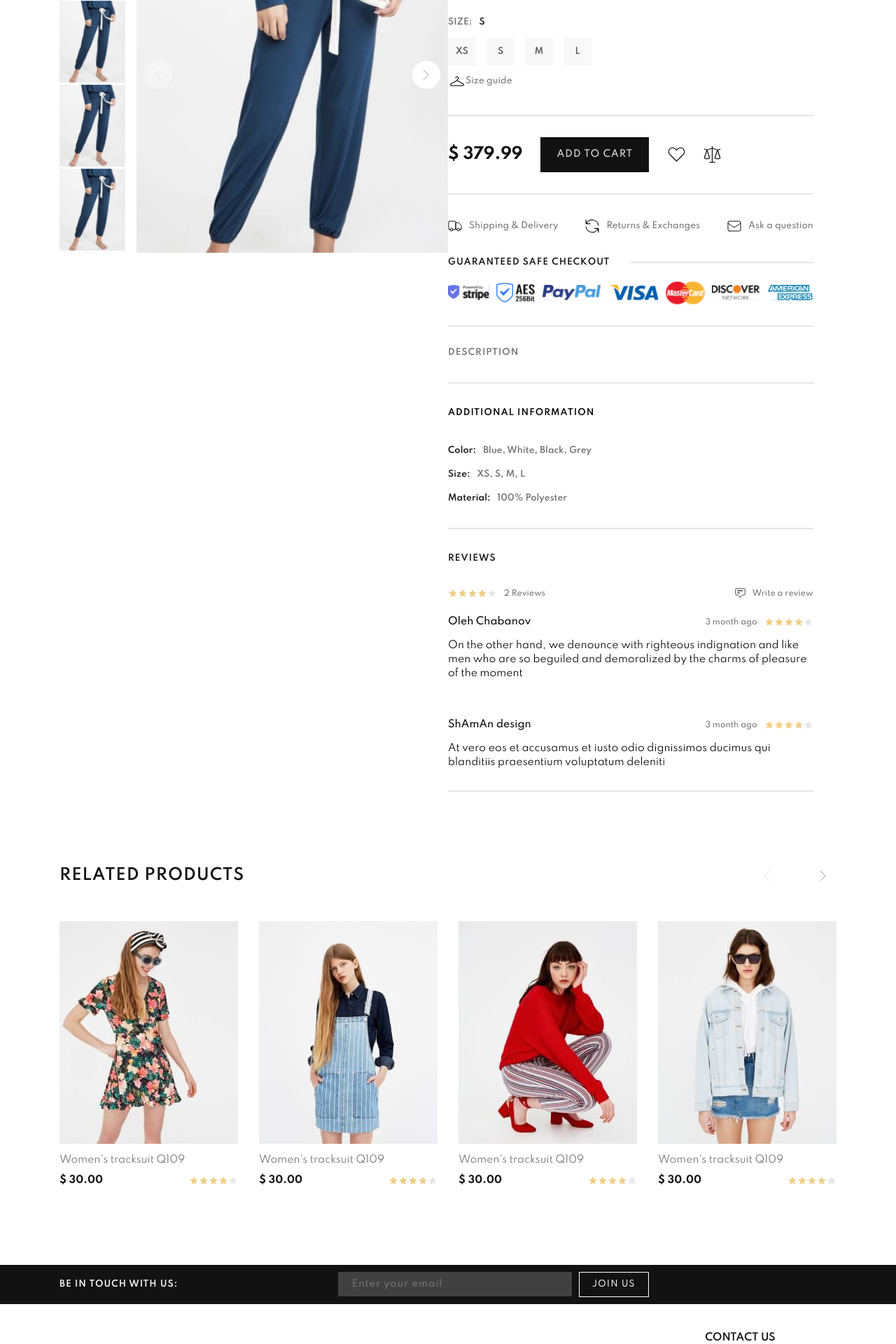
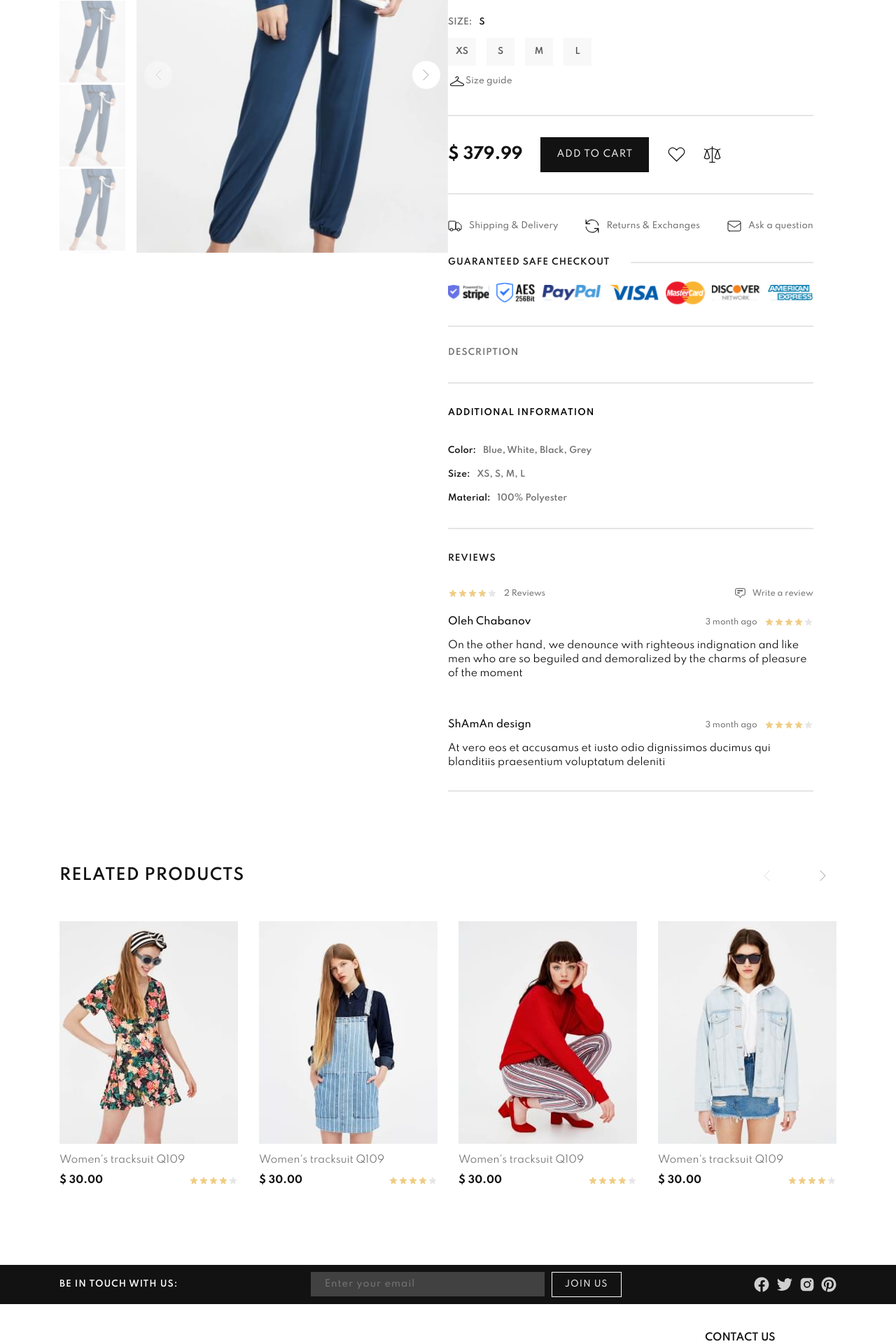
Before and after one commit to mitrofanzxc/training-shop, a React (Create React App) app: page /#/men/1 in a window 1280 px wide. Shown: the part 640-2560 px from the top of the page at 70% size. Built offline with nearby package versions, Linux system fonts and the light colour scheme.

Commit message:
refactor: product slider

```diff
--- a/src/components/Banners/Banners.scss
+++ b/src/components/Banners/Banners.scss
@@ -16,6 +16,7 @@
   }
 
   .banners__section__container__item {
+    position: relative;
     @include flexCenter;
     width: 50%;
 
@@ -24,7 +25,6 @@
     }
 
     .banner__img {
-      position: relative;
       width: 95%;
       height: auto;
     }
@@ -32,12 +32,19 @@
 
   .banners__section__container__item__title {
     position: absolute;
+    min-width: 50%;
     margin: 0;
     padding: 0;
     background-color: $color-white;
     text-align: center;
     border: none;
     border-radius: $base;
+    transition: $transition;
+
+    &:hover {
+      min-width: 100%;
+      transition: $transition;
+    }
 
     @media (max-width: $breakpoint-xxs-min) {
       width: 60%;
--- a/src/components/Blog/Blog.jsx
+++ b/src/components/Blog/Blog.jsx
@@ -16,10 +16,10 @@ const Blog = () => {
               </Link>
             </button>
           </div>
-          <ul className="blog__slider">
+          <div className="blog__slider">
             {BlogInfo.map((BlogInfoItem) => {
               return (
-                <li className="blog__slider__item">
+                <div className="blog__slider__item">
                   <img
                     className="blog__img"
                     src={BlogInfoItem.img}
@@ -31,10 +31,10 @@ const Blog = () => {
                       {BlogInfoItem.description}
                     </div>
                   </div>
-                </li>
+                </div>
               );
             })}
-          </ul>
+          </div>
         </div>
       </section>
     </>
--- a/src/components/Blog/Blog.scss
+++ b/src/components/Blog/Blog.scss
@@ -36,8 +36,7 @@
   .blog__slider {
     @include flexSpaceBetween;
     flex-wrap: wrap;
-    margin: 0;
-    margin-top: $base * 10;
+    margin: $base * 10 0 0 0;
     padding: 0;
     list-style: none;
 
@@ -102,7 +101,7 @@
         position: absolute;
         top: 55%;
         margin: 0 $base * 4 0 $base * 4;
-        padding: $base * 5 0 0 $base * 3;
+        padding: $base * 5 $base 0 $base;
         background-color: $color-white;
 
         @media (max-width: $breakpoint-md-min) {
--- a/src/components/ProductCard/ProductCard.scss
+++ b/src/components/ProductCard/ProductCard.scss
@@ -65,26 +65,6 @@
             gap: $base * 3;
             margin: $base * 3 0 0 0;
             padding: 0;
-          }
-        }
-
-        .product__card__slider__vertical__item {
-          max-width: $base * 19;
-          max-height: $base * 23;
-          opacity: 0.4;
-          cursor: pointer;
-          transition: $transition;
-
-          &:hover,
-          &:focus,
-          &:active {
-            opacity: 1;
-            transition: $transition;
-          }
-
-          .product__card__slider__vertical__item__img {
-            width: 100%;
-            height: auto;
           }
         }
 
@@ -256,6 +236,17 @@
 .product__card__slider__vertical__item__img {
   width: 100%;
   height: auto;
+  cursor: pointer;
+}
+
+.swiper-slide-visible {
+  opacity: 0.4;
+  transition: $transition;
+}
+
+.swiper-slide-thumb-active {
+  opacity: 1;
+  transition: $transition;
 }
 
 // === / PRODUCT CARD ===
--- a/src/components/Socials/Socials.scss
+++ b/src/components/Socials/Socials.scss
@@ -2,8 +2,8 @@
 
 .socials__wrapper {
   @include flexSpaceBetween;
-  gap: 2%;
-  width: 10%;
+  gap: $base * 2;
+  width: 11%;
   height: auto;
 
   .socials__wrapper__item {
--- a/src/components/SubscribeSecondary/SubscribeSecondary.jsx
+++ b/src/components/SubscribeSecondary/SubscribeSecondary.jsx
@@ -1,3 +1,5 @@
+import { Socials } from "../Socials/Socials";
+
 import "./SubscribeSecondary.scss";
 
 const SubscribeSecondary = () => {
@@ -5,27 +7,22 @@ const SubscribeSecondary = () => {
     <>
       <section className="subscribe__secondary">
         <div className="inner__container">
-          <ul className="subscribe__secondary__container">
-            <li className="subscribe__secondary__container__item">
+          <div className="subscribe__secondary__container">
+            <div className="subscribe__secondary__container__item">
               <h2 className="h2">Be In Touch With Us:</h2>
-            </li>
-            <li className="subscribe__secondary__container__item email__container">
+            </div>
+            <div className="subscribe__secondary__container__item email__container">
               <input
                 type="email"
                 placeholder="Enter your email"
                 className="input__email"
               />
               <button className="button__dark">Join Us</button>
-            </li>
-            <li className="subscribe__secondary__container__item">
-              <ul className="socials__wrapper">
-                <li className="socials__wrapper__item icon"></li>
-                <li className="socials__wrapper__item icon"></li>
-                <li className="socials__wrapper__item icon"></li>
-                <li className="socials__wrapper__item icon"></li>
-              </ul>
-            </li>
-          </ul>
+            </div>
+            <div className="subscribe__secondary__container__item">
+              <Socials />
+            </div>
+          </div>
         </div>
       </section>
     </>
--- a/src/components/SubscribeSecondary/SubscribeSecondary.scss
+++ b/src/components/SubscribeSecondary/SubscribeSecondary.scss
@@ -82,6 +82,11 @@
           width: 35%;
         }
       }
+
+      .socials__wrapper {
+        justify-content: center;
+        width: 100%;
+      }
     }
 
     .email__container {
```
